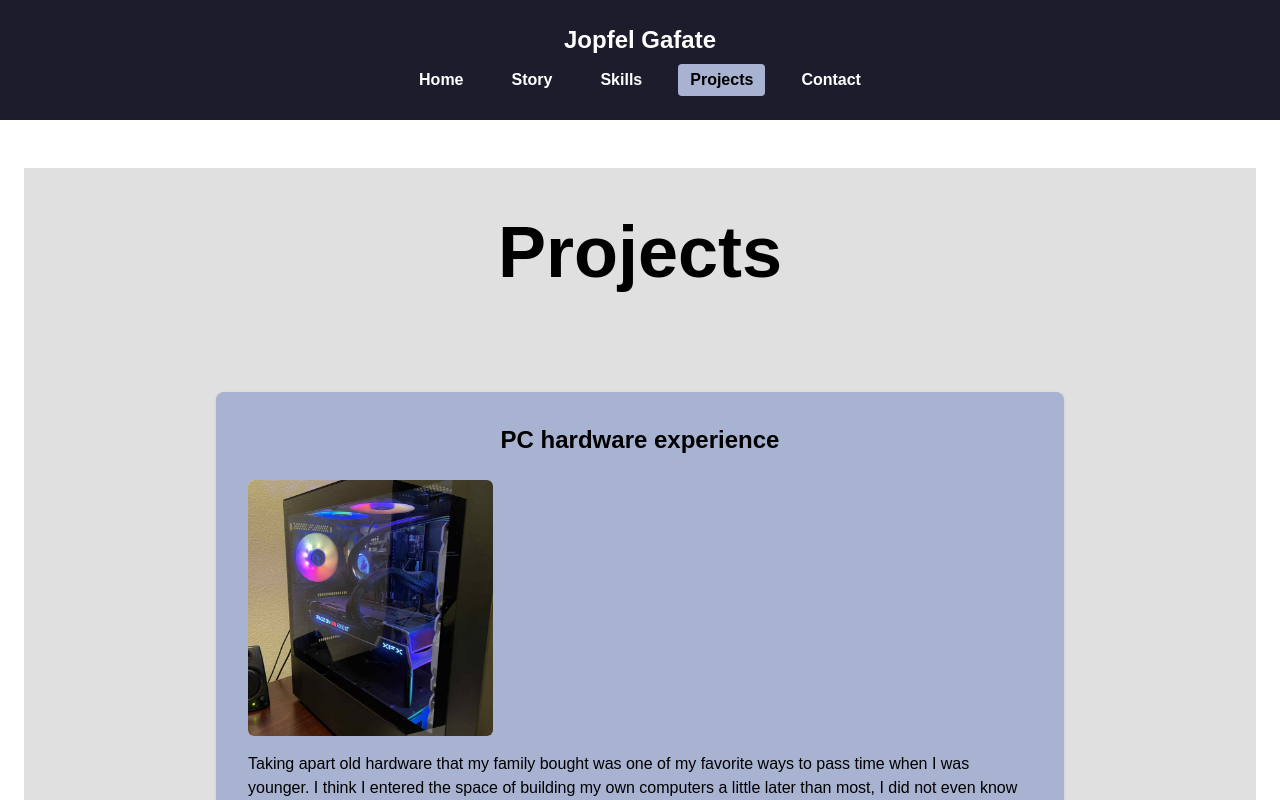
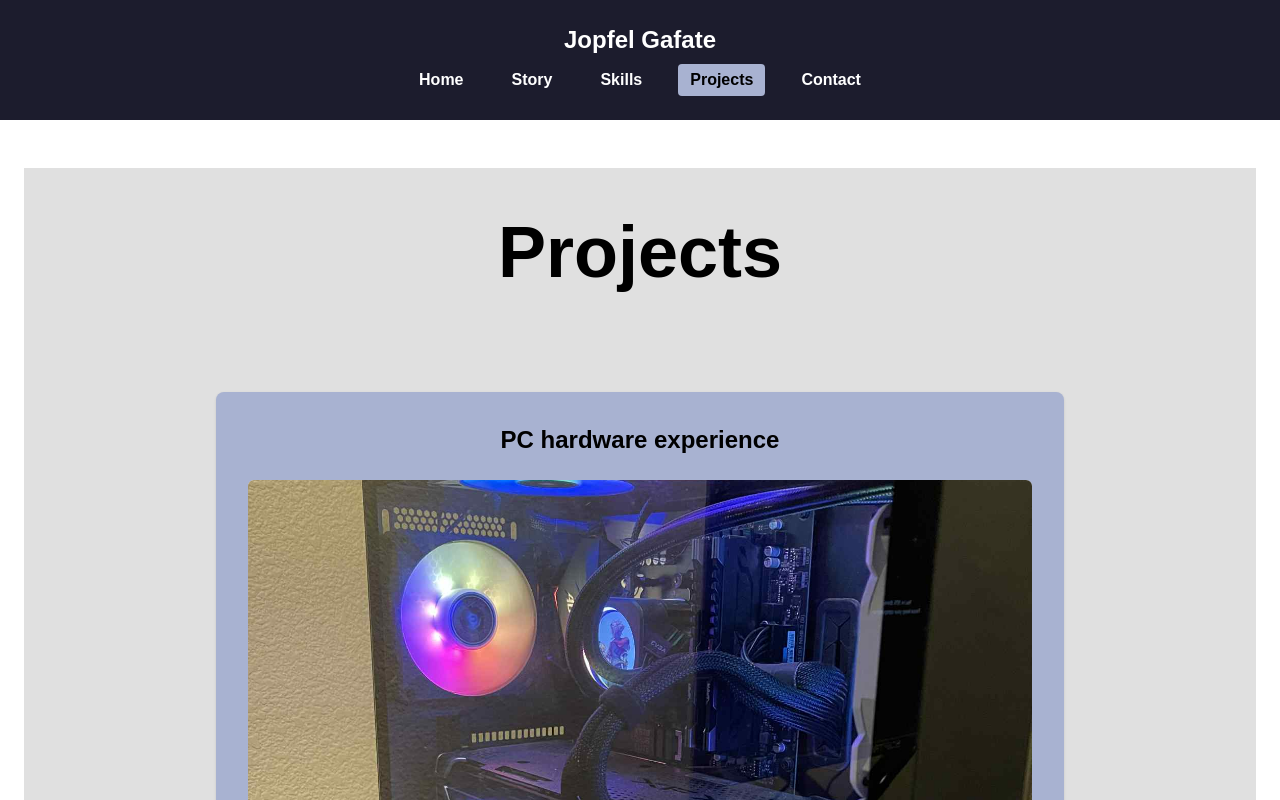
Before and after one commit to jooooooooooooooooo-web/gafate_nextjs_portfolio, a Next.js app: page /projects in a window 1280 px wide. Shown: the top 800 px of the page. Built offline with nearby package versions, Linux system fonts and the light colour scheme.

Commit message:
final edit to formatting in projects

```diff
--- a/src/app/projects/page.jsx
+++ b/src/app/projects/page.jsx
@@ -14,8 +14,8 @@ export default function Projects() {
             PC hardware experience
           </h2>
 
-          <div className="grid grid-cols-1 sm:grid-cols-3 gap-6 items-stretch">
-            <div className="relative w-full h-64 rounded-md overflow-hidden bg-gray-100">
+          <div className="text-center gap-6 items-center">
+            <div className="relative w-full h-150 rounded-md overflow-hidden bg-gray-100">
               <Image
                 src="/pc1.jpg"
                 alt="PC build 1"
--- a/src/app/story/page.tsx
+++ b/src/app/story/page.tsx
@@ -1,6 +1,6 @@
 export default function Story() {
   return (
-    <div className="bg-[#e0e0e0] h-[500vh] w-full text-black px-4 sm:px-10 py-8 flex items-start justify-center">
+    <div className="bg-[#e0e0e0] min-h-screen w-full text-black px-4 sm:px-10 py-8 flex items-start justify-center">
       <div className="max-w-4xl w-full">
         <h2 className="text-black text-[36px] sm:text-[48px] font-bold text-center mb-10">My Story</h2>
         <ul className="list-outside space-y-10">
```
